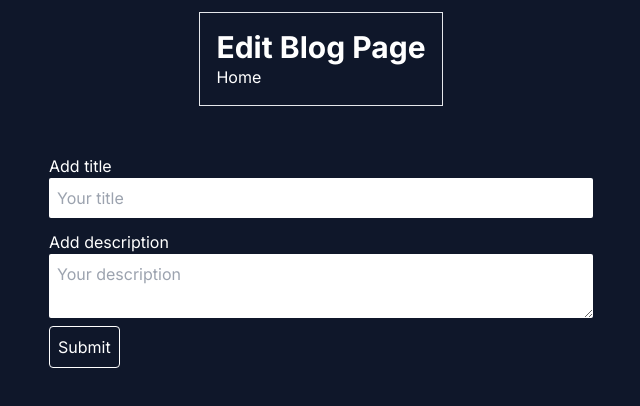
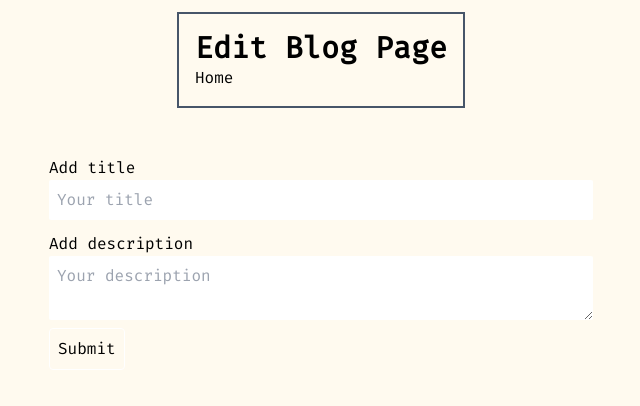
Before and after one commit to alfaruqii/myblog, a Next.js app: page /blog/edit/1 in a window 1280 px wide. Shown: the top 406 px of the page, without its empty margins (319-959 px from the left). Built offline with nearby package versions, Linux system fonts and the light colour scheme.

Commit message:
add few style

```diff
--- a/app/blog/edit/[id]/page.tsx
+++ b/app/blog/edit/[id]/page.tsx
@@ -43,8 +43,7 @@ async function page({params:specificId}:Id) {
   }
   return (
     <div>
-      <Toaster/>
-      <div className='border p-4 mt-3 w-fit mx-auto'>
+      <div className='border-2 border-slate-600 p-4 mt-3 w-fit mx-auto'>
         <h1 className='font-bold text-3xl'>
           Edit Blog Page
         </h1>
--- a/app/globals.css
+++ b/app/globals.css
@@ -2,11 +2,7 @@
 @tailwind components;
 @tailwind utilities;
 
-@layer base {
-  body {
-    @apply bg-slate-900
-  }
-  div {
-    @apply text-white
-  }
+body {
+  background-color: #FFFAEF;
+  font-family: monospace;
 }
--- a/app/layout.tsx
+++ b/app/layout.tsx
@@ -1,7 +1,7 @@
 import './globals.css'
-import { Inter } from 'next/font/google'
+import { Fira_Mono } from 'next/font/google'
 
-const inter = Inter({ subsets: ['latin'] })
+const font = Fira_Mono({ subsets: ['latin'],weight:"400" })
 
 export const metadata = {
   title: 'Simple Blog App',
@@ -15,7 +15,7 @@ export default function RootLayout({
 }) {
   return (
     <html lang="en">
-      <body className={inter.className}>{children}</body>
+      <body className={font.className}>{children}</body>
     </html>
   )
 }
--- a/app/page.tsx
+++ b/app/page.tsx
@@ -21,12 +21,12 @@ export default async function Home() {
   const posts = await fetchBlogs()
   return (
     <main className="transition-all ">
-      <div className="border-2 border-white p-4 w-fit mx-auto mt-4 rounded-sm">
+      <div className="border-2 border-slate-600 p-4 w-fit mx-auto mt-4 rounded-sm">
         <p className="font-bold text-2xl">
           Welcome to my blog 📝
         </p>
       </div>
-      <div className="border border-white p-2 w-fit mx-auto mt-3 rounded-sm">
+      <div className="border border-slate-600 p-2 w-fit mx-auto mt-3 rounded-sm">
         <button>
           <Link href="/blog/new">
             Add new blog post
@@ -35,7 +35,7 @@ export default async function Home() {
       </div>
       <div>
         {posts?.map((post:Post) => {
-          return <div className="w-fit mx-auto p-5 first:mt-6 mt-3 border hover:rounded-lg focus:rounded-lg duration-300" key={post.id}>
+          return <div className="w-fit mx-auto p-5 first:mt-6 mt-3 border border-slate-600 shadow-md hover:rounded-lg focus:rounded-lg duration-300" key={post.id}>
             <h1 className="text-xl font-medium">
               {post.title}
             </h1>
@@ -46,9 +46,14 @@ export default async function Home() {
               <p className="text-xs text-slate-400">
               Uploaded at : {new Date(post.date).toLocaleString()}
               </p>
-              <Link className="ml-3" href={`/blog/edit/${post.id}`}>
-                <button>
+              <Link className="mx-3" href={`/blog/edit/${post.id}`}>
+                <button className="px-2 py-1 border border-slate-300 rounded-sm">
                   🖊️
+                </button>
+              </Link>
+              <Link href={`/blog/delete/${post.id}`}>
+                <button className="px-2 py-1 border border-slate-300 rounded-sm">
+                  Delete
                 </button>
               </Link>
             </div>
```
